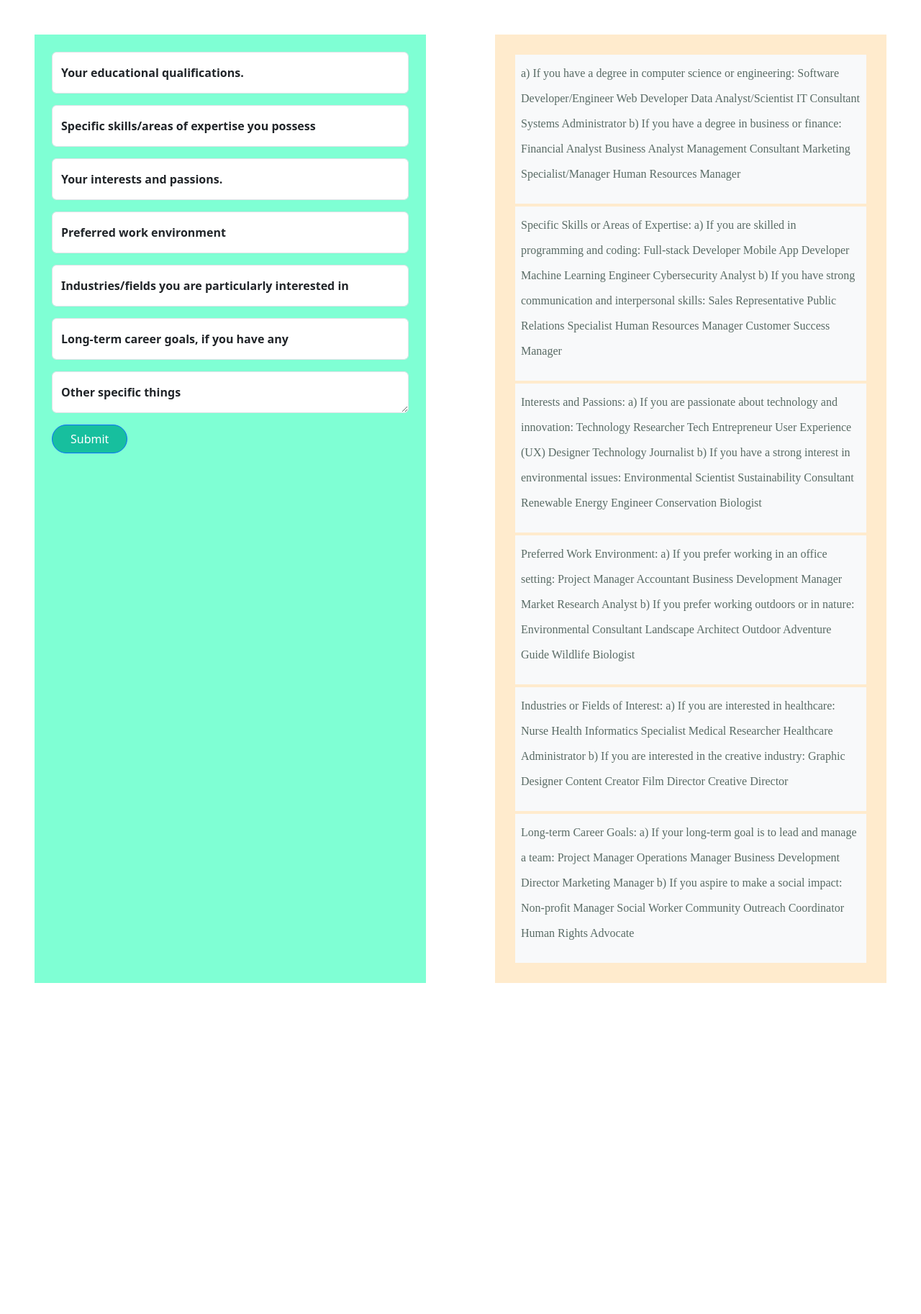
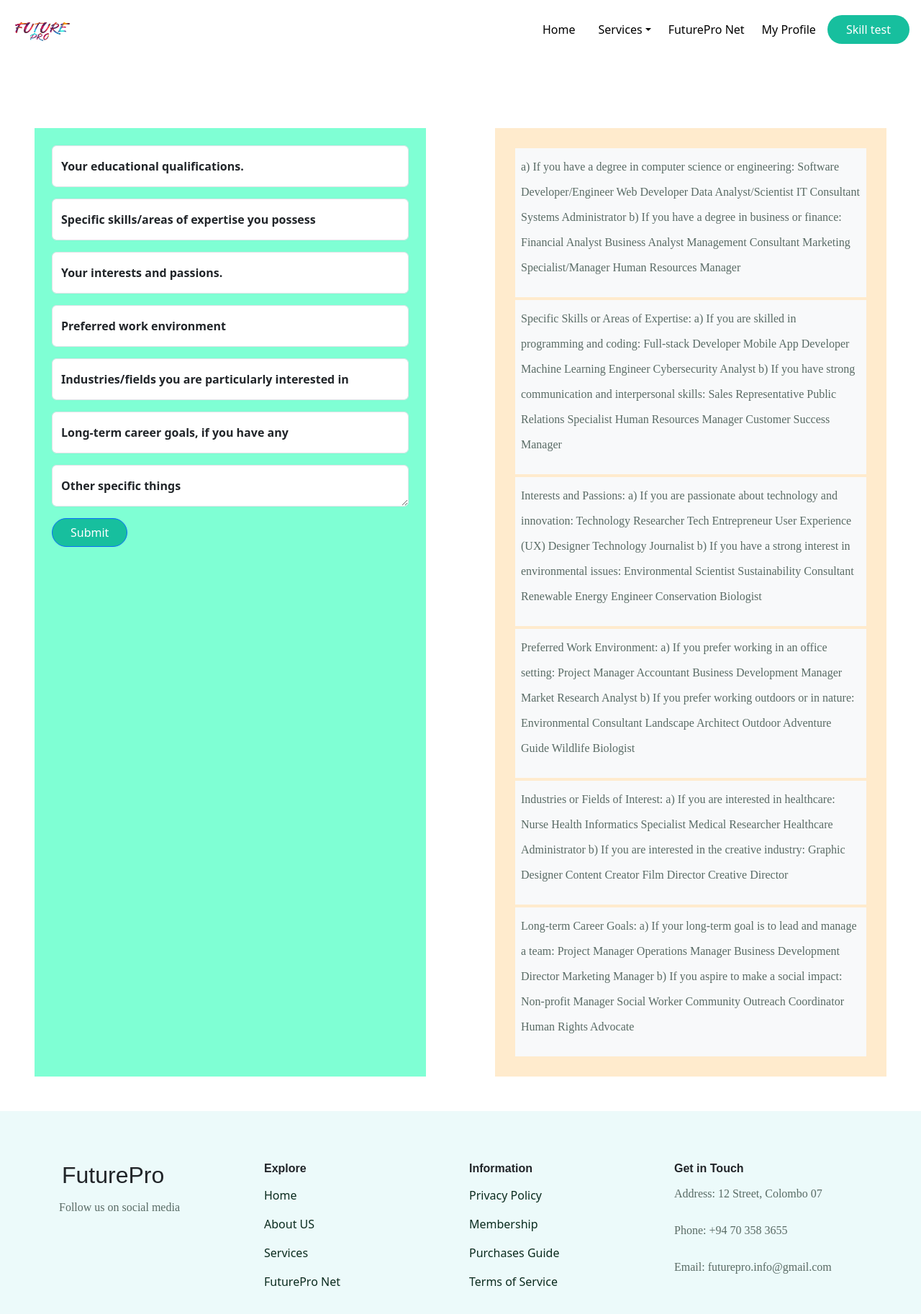
Before and after one commit to FuturePro-Career-Guidance/Future-Pro, a React (Create React App) app: page /genralRecomendation in a window 1280 px wide. Shown: the top 1826 px of the page at 72% size. Before the commit the page ends 1414 px from the top, so only its background shows below. Built offline with nearby package versions, Linux system fonts and the light colour scheme.

Commit message:
footer done

```diff
--- a/src/App.js
+++ b/src/App.js
@@ -4,16 +4,14 @@ import React,{useState} from 'react';
 import {BrowserRouter as Router,Routes,Route,Link } from 'react-router-dom'
 
 
-import Post from './Components/post';
-import PostingPage from './Components/postingC';
 import NetPage from './Pages/futureproNet';
 import LandingPage from './Pages/landingPage';
-import AboutUs from './Pages/aboutUs';
 import CVPrep from './Pages/cvPrep';
 import InterviewPrep from './Pages/Interviewprep';
 import GeneralCareer from './Pages/generalCareer';
 import QuizPage from './Pages/QuizPage';
 import  MyProfile from './Pages/profile'
+import Footer from './InterviewComponents/Footer/Footer';
 
 function App() {
   const [auth,setAuth]=useState(false);
@@ -33,6 +31,8 @@ function App() {
         </Routes>
       </Router>
 
+      <Footer/>
+
 
     </div>
   );
--- a/src/Pages/Interviewprep.jsx
+++ b/src/Pages/Interviewprep.jsx
@@ -1,14 +1,13 @@
 import React from "react";
 import Header from "../InterviewComponents/Header/Header";
 import HeroSection from "../InterviewComponents/Hero-Section/HeroSection";
-import CompanySection from "../InterviewComponents/Company-section/Company";
 import AboutUs from "../InterviewComponents/About-us/AboutUs";
 import Courses from "../InterviewComponents/Courses-section/Courses";
 import ChooseUs from "../InterviewComponents/Choose-us/ChooseUs";
 import Features from "../InterviewComponents/Feature-section/Features";
 import FreeCourse from "../InterviewComponents/Free-course-section/FreeCourse";
 import Newsletter from "../InterviewComponents/Newsletter/Newsletter";
-import Footer from "../InterviewComponents/Footer/Footer";
+
 
 import NavBar from "../Components/navBar";
 
@@ -24,7 +23,7 @@ const InterviewPrep = () => {
       <Features />
       <FreeCourse />
       <Newsletter />
-      <Footer />
+
     </React.Fragment>
   );
 };
--- a/src/Pages/generalCareer.jsx
+++ b/src/Pages/generalCareer.jsx
@@ -1,5 +1,6 @@
 import React, { useState } from 'react';
 import './generalcareer.css';
+import NavBar from '../Components/navBar';
 
 const GeneralCareer = () => {
     const [educationalQualifications, setEducationalQualifications] = useState('');
@@ -90,6 +91,8 @@ const GeneralCareer = () => {
 
     return (
         <React.Fragment>
+
+            <NavBar/>
             <div className='maincontainerg d-flex justify-content-center'>
                 <div className='formbox w-50 p-4 m-5'>
                     <form onSubmit={handleSubmit}>
```
